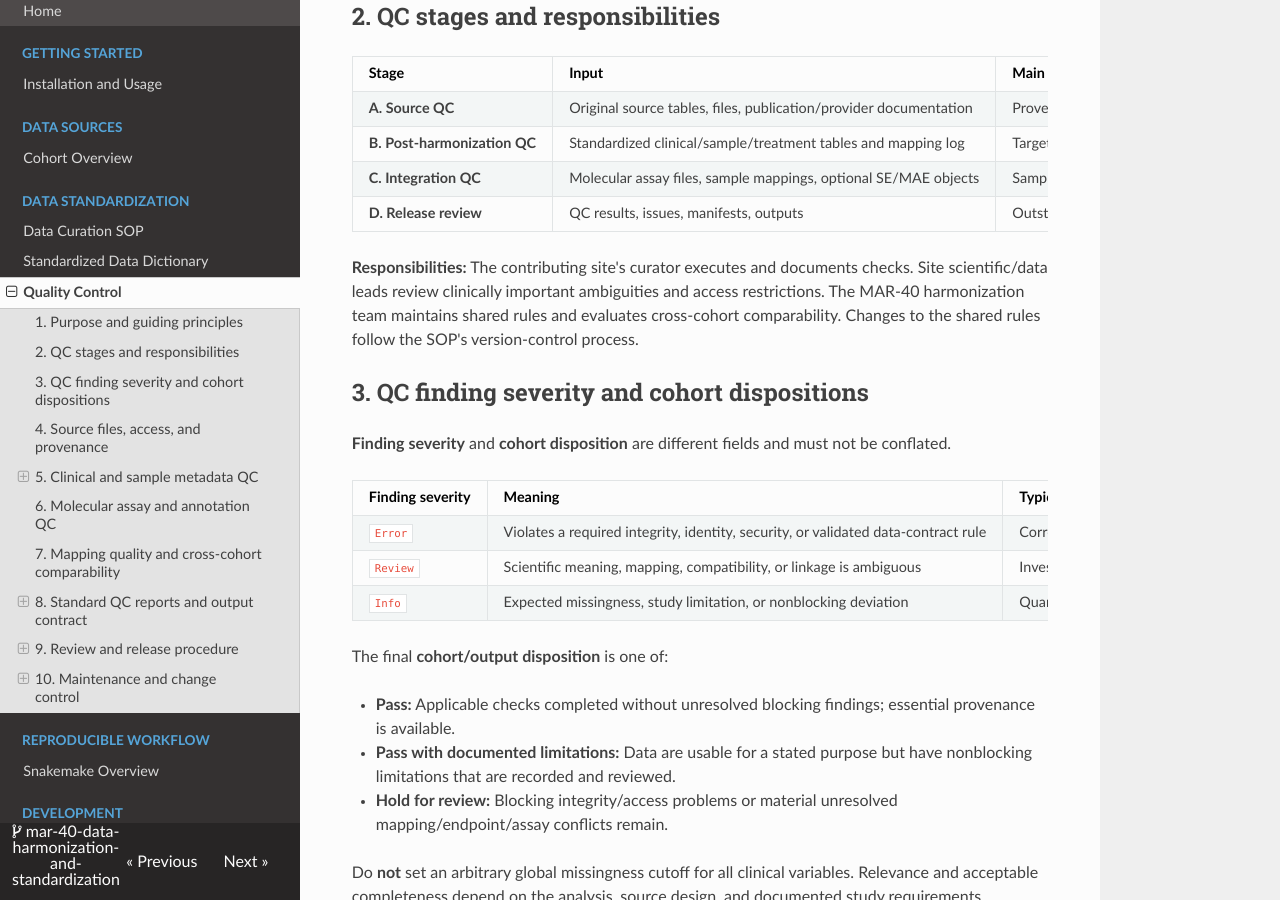
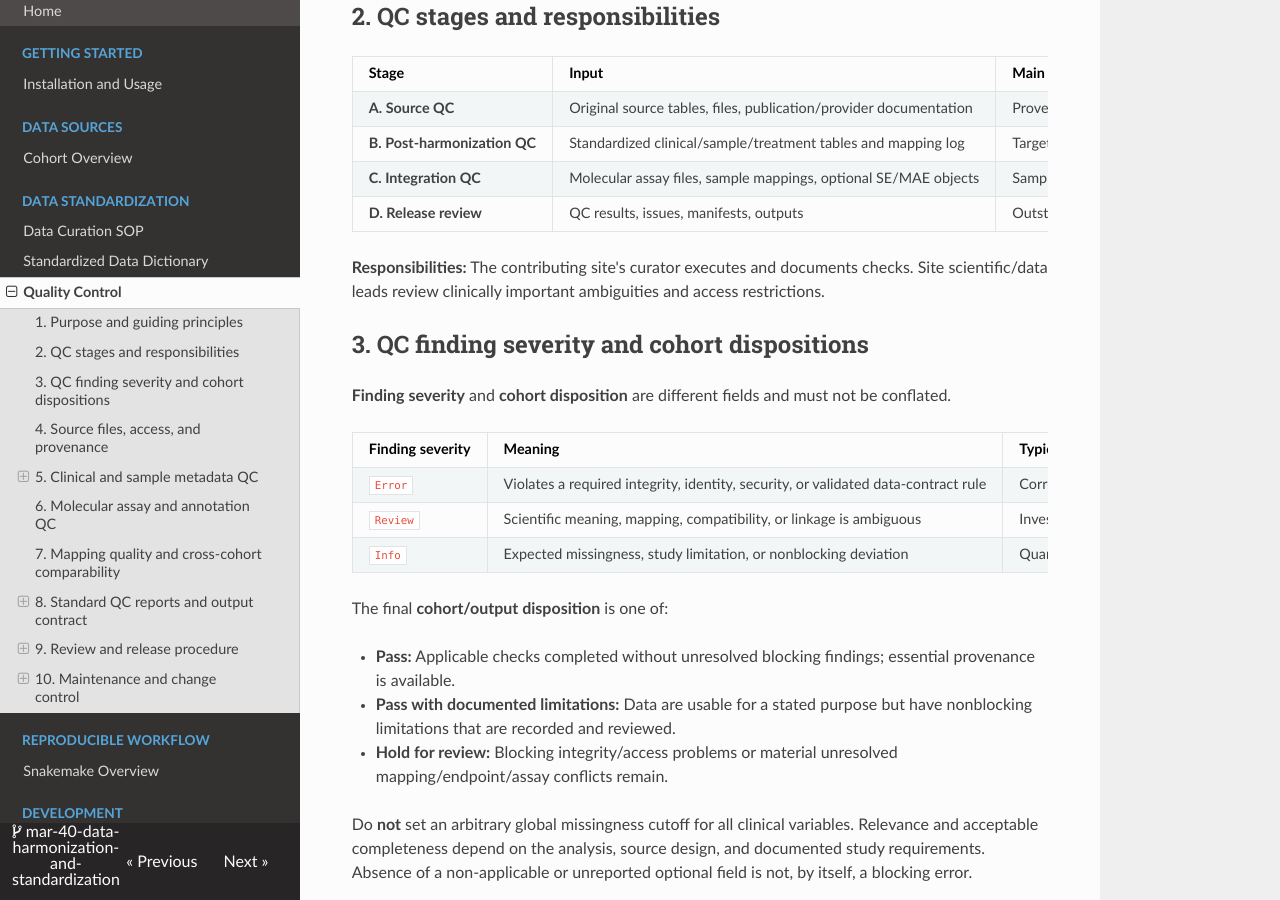
Before and after one commit to bhklab/mar40-data-harmonization, an MkDocs documentation site: the page built from docs/quality_control.md, in a window 1280 px wide and 900 px high, scrolled down 1057 px. Built offline with MkDocs 1.6.1, drawn with Linux system fonts in a browser that asks for light colours; nearby versions of some CDN libraries.

Commit message:
update responsibility at doc

```diff
--- a/docs/quality_control.md
+++ b/docs/quality_control.md
@@ -32,7 +32,7 @@ The goal is to distinguish three questions:
 | **C. Integration QC** | Molecular assay files, sample mappings, optional SE/MAE objects | Sample linkage, feature IDs, annotation/build, matrix dimensions, assay provenance | Molecular/integration QC summary |
 | **D. Release review** | QC results, issues, manifests, outputs | Outstanding blocking findings, documented limitations, authorized destination | Cohort QC disposition and reviewer record |
 
-**Responsibilities:** The contributing site's curator executes and documents checks. Site scientific/data leads review clinically important ambiguities and access restrictions. The MAR-40 harmonization team maintains shared rules and evaluates cross-cohort comparability. Changes to the shared rules follow the SOP's version-control process.
+**Responsibilities:** The contributing site's curator executes and documents checks. Site scientific/data leads review clinically important ambiguities and access restrictions.
 
 ## 3. QC finding severity and cohort dispositions
 
```
